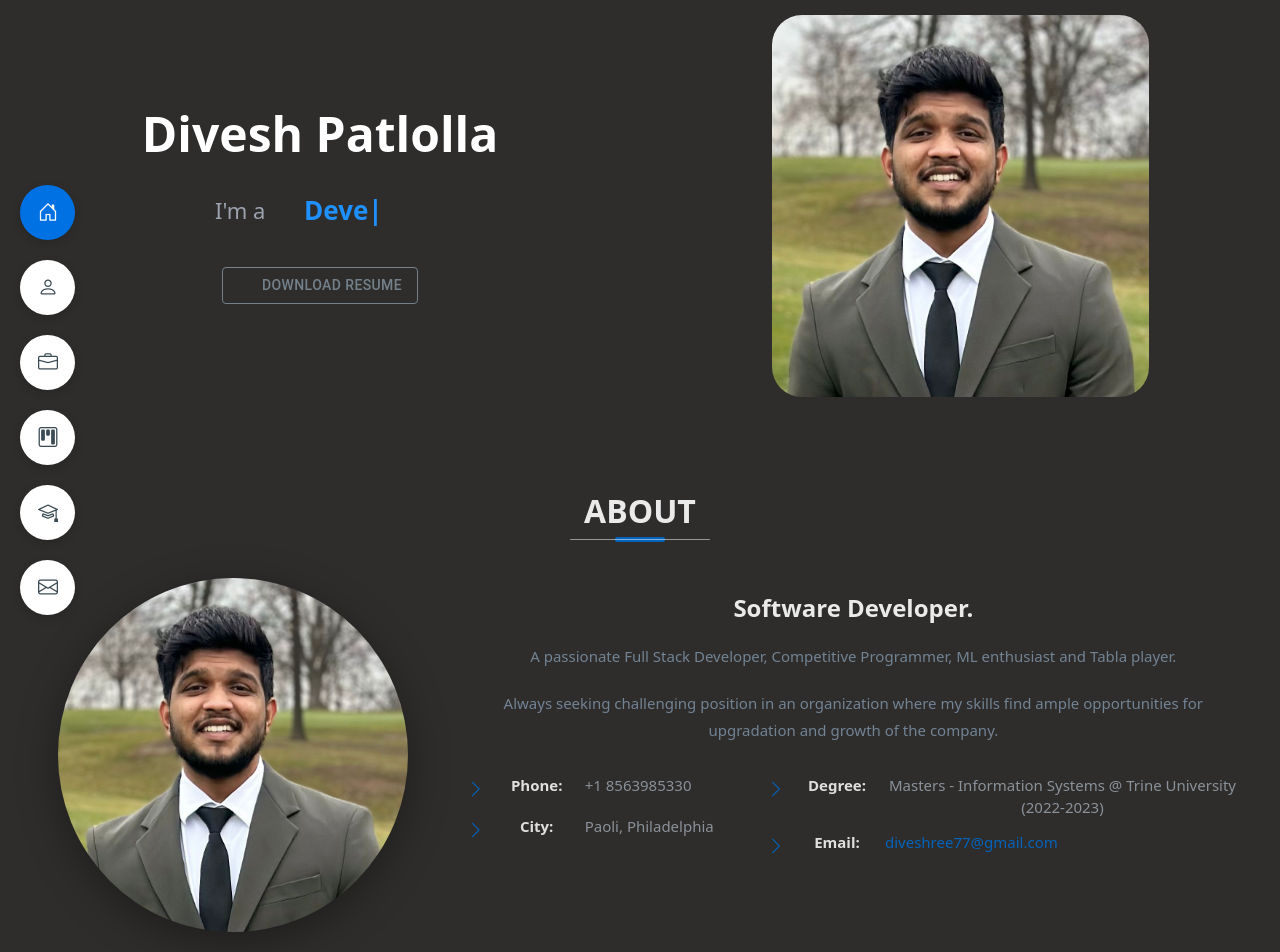
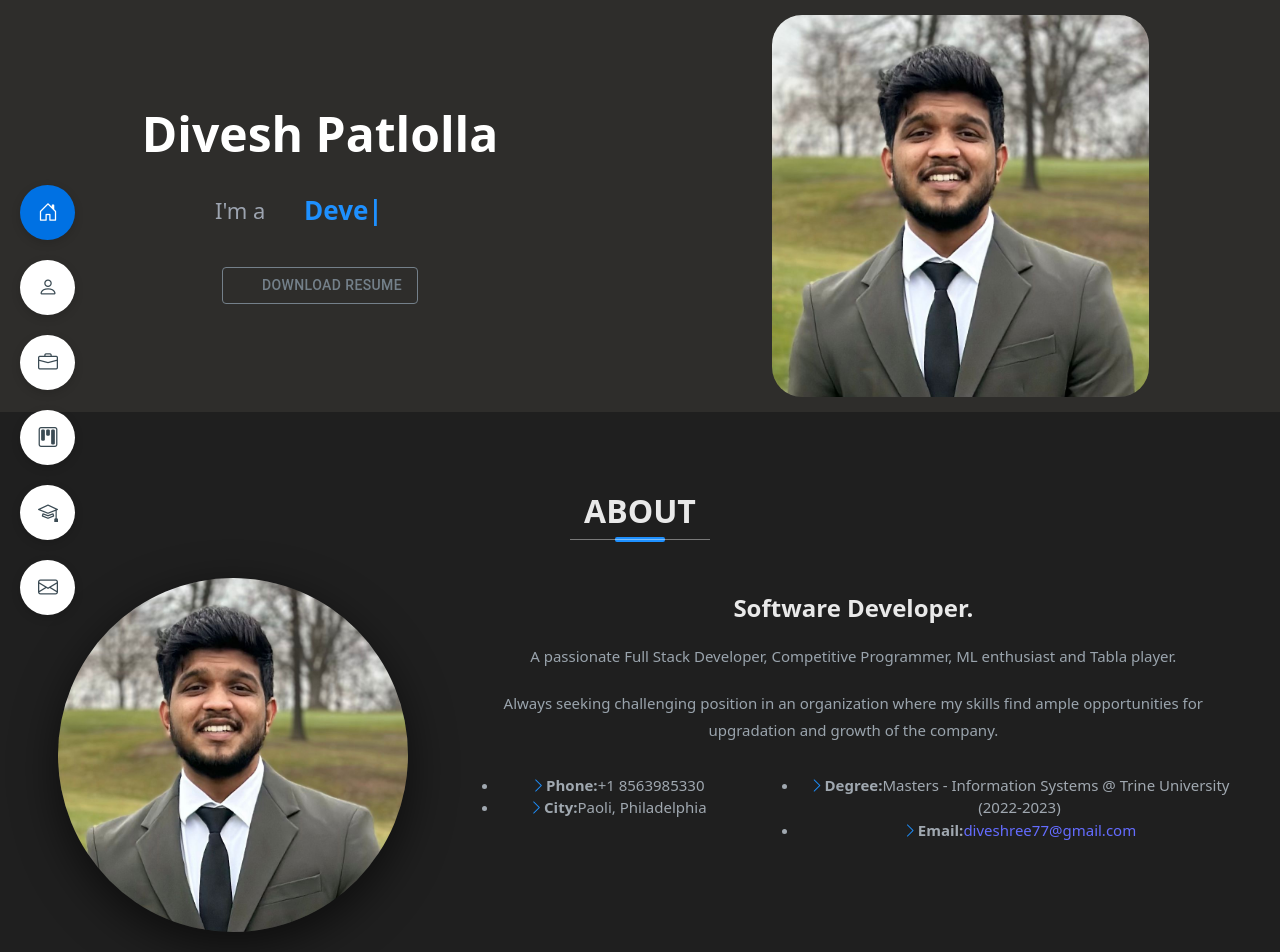
Before and after one commit to diveshdp/divesh-patlolla.github.io, a React (Vite) app: page / in a window 1280 px wide. Shown: the top 952 px of the page. Built offline with nearby package versions, Linux system fonts and the light colour scheme; some icons are missing.

Commit message:
css changes to about component

```diff
--- a/src/components/About.css
+++ b/src/components/About.css
@@ -1,23 +1,11 @@
 /* ===============================
-   ABOUT SECTION (FIXED GRADIENT)
+   ABOUT SECTION
 ================================ */
 
 .about.background-alt {
-  position: relative;
+  background: radial-gradient(circle at top, #2a2a2a 0%, #1f1f1f 0%);
   padding: 80px 20px;
   min-height: 100vh;
-  overflow: hidden;
-}
-
-/* Smooth fixed gradient layer */
-.about.background-alt::before {
-  content: "";
-  position: absolute;
-  inset: 0;
-  background: linear-gradient(180deg, #2a2a2a 0%, #1f1f1f 100%);
-  z-index: -1;
-  will-change: transform;
-  transform: translateZ(0);
 }
 
 /* ===============================
@@ -32,7 +20,7 @@
 .section-title h2 {
   font-size: 36px;
   font-weight: 700;
-  color: rgba(255, 255, 255, 0.9);
+  color: rgba(255, 255, 255, 0.92);
   position: relative;
   display: inline-block;
 }
@@ -45,8 +33,7 @@
   transform: translateX(-50%);
   width: 140px;
   height: 1px;
-  background: rgba(255, 255, 255, 0.5);
-  border-radius: 1px;
+  background: rgba(255, 255, 255, 0.4);
 }
 
 .section-title h2::before {
@@ -57,7 +44,7 @@
   transform: translateX(-50%);
   width: 50px;
   height: 5px;
-  background: #0563bb;
+  background: #1e90ff;
   border-radius: 2px;
 }
 
@@ -81,22 +68,19 @@
 .about-image {
   display: flex;
   justify-content: center;
-  align-items: center;
 }
 
 .about-image img {
   width: 100%;
   max-width: 350px;
-  height: auto;
   border-radius: 50%;
-  object-fit: cover;
-  box-shadow: 0 10px 40px rgba(0, 0, 0, 0.35);
+  box-shadow: 0 14px 45px rgba(0, 0, 0, 0.6);
   transition: transform 0.3s ease, box-shadow 0.3s ease;
 }
 
 .about-image img:hover {
   transform: scale(1.05);
-  box-shadow: 0 14px 50px rgba(0, 0, 0, 0.45);
+  box-shadow: 0 18px 60px rgba(0, 0, 0, 0.8);
 }
 
 /* ===============================
@@ -115,7 +99,7 @@
 }
 
 .about-content p {
-  color: #728394;
+  color: #9aa4ad;
   font-size: 15px;
   line-height: 1.8;
   margin-bottom: 20px;
@@ -132,63 +116,21 @@
   margin-top: 30px;
 }
 
-.about-info ul {
-  list-style: none;
-  padding: 0;
-  margin: 0;
-}
-
 .about-info li {
-  display: flex;
-  align-items: flex-start;
-  margin-bottom: 12px;
-  color: #8a9199;
+  color: #a0a8b0;
   font-size: 15px;
 }
 
 .about-info i {
-  color: #0563bb;
-  margin-right: 12px;
-  margin-top: 2px;
-  font-size: 18px;
-}
-
-.about-info strong {
-  color: rgba(255, 255, 255, 0.85);
-  margin-right: 8px;
-  min-width: 80px;
-}
-
-.about-info span {
-  color: #8a9199;
-}
-
-.about-info a {
-  color: #0563bb;
-  text-decoration: none;
-  transition: color 0.3s ease;
-}
-
-.about-info a:hover {
   color: #1e90ff;
-  text-decoration: underline;
 }
 
 /* ===============================
-   RESPONSIVE DESIGN
+   RESPONSIVE
 ================================ */
 
 @media (max-width: 768px) {
   .about-container {
-    grid-template-columns: 1fr;
-    gap: 30px;
-  }
-
-  .about-image img {
-    max-width: 250px;
-  }
-
-  .about-info {
     grid-template-columns: 1fr;
   }
 
```
